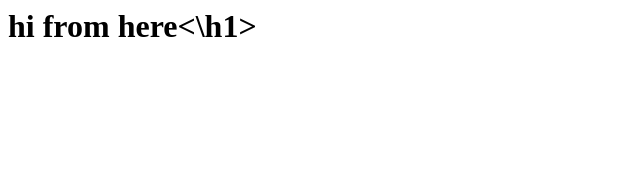
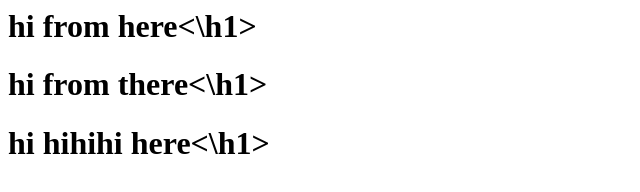
Before and after one commit to MohaamdSayed/test22, a plain HTML site: page index.html in a window 1280 px wide. Shown: the whole page, without its empty margins (0-640 px from the left). Drawn offline with Linux system fonts and the light colour scheme.

Commit message:
save2
18:50

```diff
--- a/index.html
+++ b/index.html
@@ -1 +1,3 @@
 <h1>hi from here<\h1>
+<h1>hi from there<\h1>
+<h1>hi hihihi here<\h1>
```
